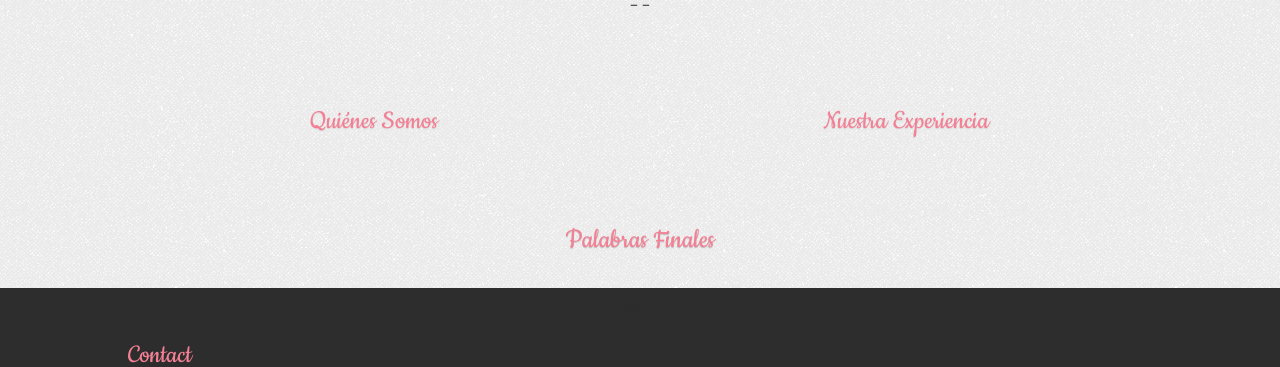
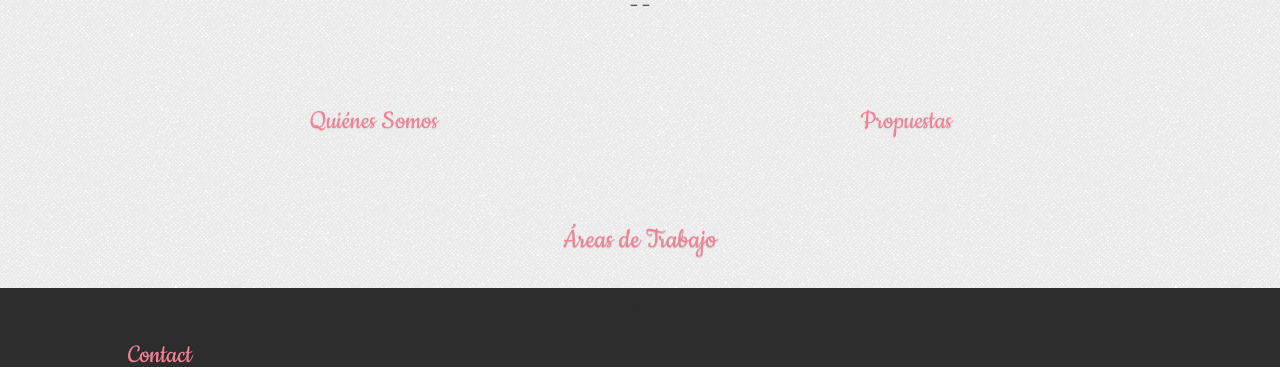
Before and after one commit to mprunell/casasyesteban, a Django app: template app/pages/templates/pages/home.html in a window 1280 px wide. Shown: the part 180-547 px from the top of the page. Run offline with Django 3.2, Linux system fonts and the light colour scheme; the template is opened without the code that fills it, so the values that code supplies are empty; some libraries are stand-ins or nearby versions.

Commit message:
footer font

```diff
--- a/app/pages/templates/pages/home.html
+++ b/app/pages/templates/pages/home.html
@@ -28,7 +28,7 @@
     	</p>
     </aside>
     <aside class="text-body right">
-    	<h3>Nuestra Experiencia</h3>
+    	<h3>Propuestas</h3>
     	<p>
             {{ home.work|safe }}
     	</p>
@@ -43,10 +43,10 @@
     </section> <!-- Work Links Section End -->
 
 
-    <section id="bottom"> <!-- Last Words Section Start -->
-        <h3>Palabras Finales</h3>
+    <section id="bottom" class="text-body"> <!-- Last Words Section Start -->
+        <h3>Áreas de Trabajo</h3>
         <p>
-            {{ home.footer }}
+            {{ home.footer|safe }}
     	</p>
     </section><!-- Last Words Section End-->
 {% endblock %}
--- a/app/static/css/style.css
+++ b/app/static/css/style.css
@@ -201,7 +201,7 @@ header h2{
 	text-shadow: 0 1px 1px #dadada;
 }
 
-.right p{
+.right p, #bottom p{
 	font-family:Lato, Arial, Helvetica, sans-serif;
 	font-size:100%;
 	line-height:140%;
```
